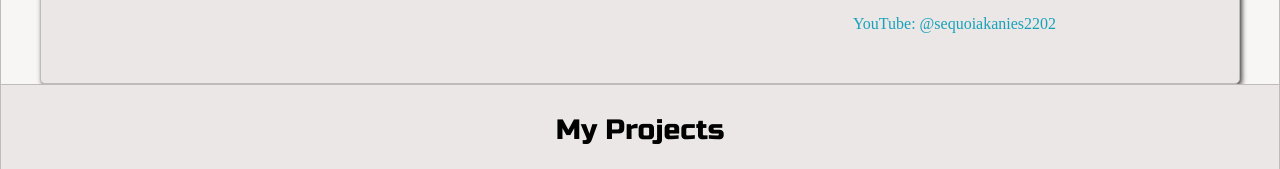
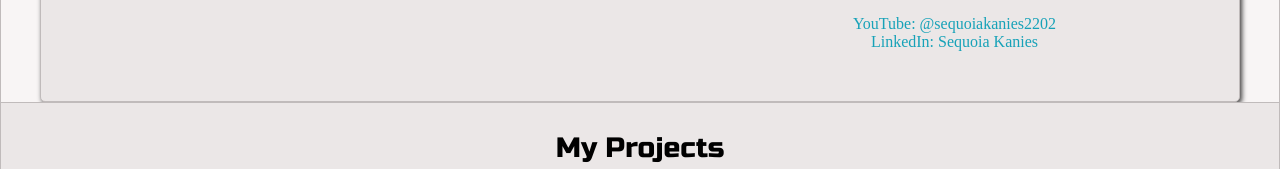
Before and after one commit to ScrumMasterSequoia/PortfolioWebsite, a website: page index.html in a window 1280 px wide. Shown: the part 1287-1456 px from the top of the page. Drawn offline with Linux system fonts and the light colour scheme.

Commit message:
Add LinkedIn acct

```diff
--- a/index.html
+++ b/index.html
@@ -79,15 +79,7 @@
                             Bachelor of Science<br>
                             Major: Software Systems<br>
                             Minor: Business Administration
-                            </p>
-                    <!-- <p>I am an artist and a designer,
-                        from visual, to digital, to code.</p>
-                    <p>I am looking for a great company and team to work with so that I can
-                        build unique projects and continue my software carreer.</p>
- -->
-
-
-
+                    </p>
                 <hr>
                 <h4>Top Expertise</h4>
                 <p>Fullstack Developer with experience in React, Vanilla JS, HTML and CSS:
@@ -115,6 +107,7 @@
                 <h3>Find me on Instagram and YouTube</h3>
                 <a target="_blank" href="https://www.instagram.com/sequoiakanies/">Instagram: @sequoiakanies</a><br>
                 <a target="_blank" href="https://www.youtube.com/@sequoiakanies2202/featured">YouTube: @sequoiakanies2202</a>
+                <a target="_blank" href="https://www.linkedin.com/in/sequoia-kanies-a402a228a/">LinkedIn: Sequoia Kanies</a>
             </div>
 
         </div>
```
Also changed, not shown: 1 other file.
